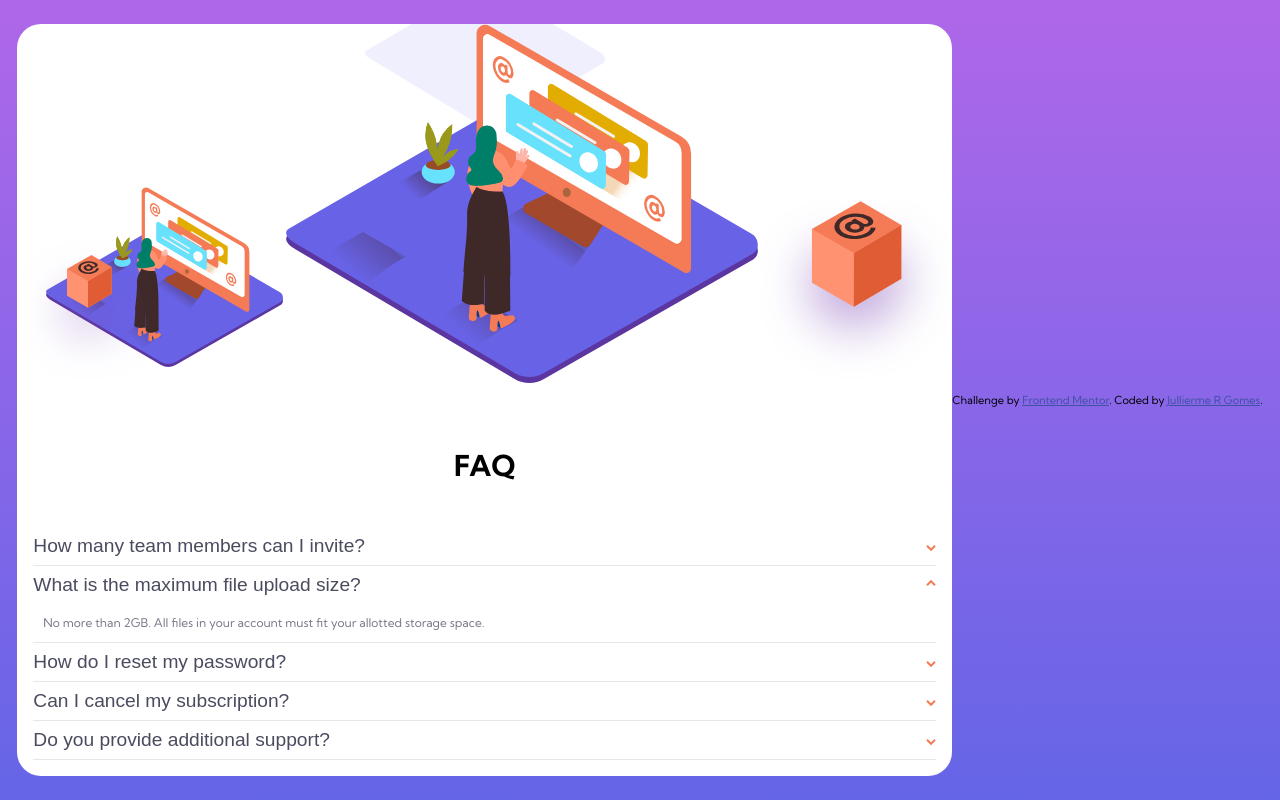
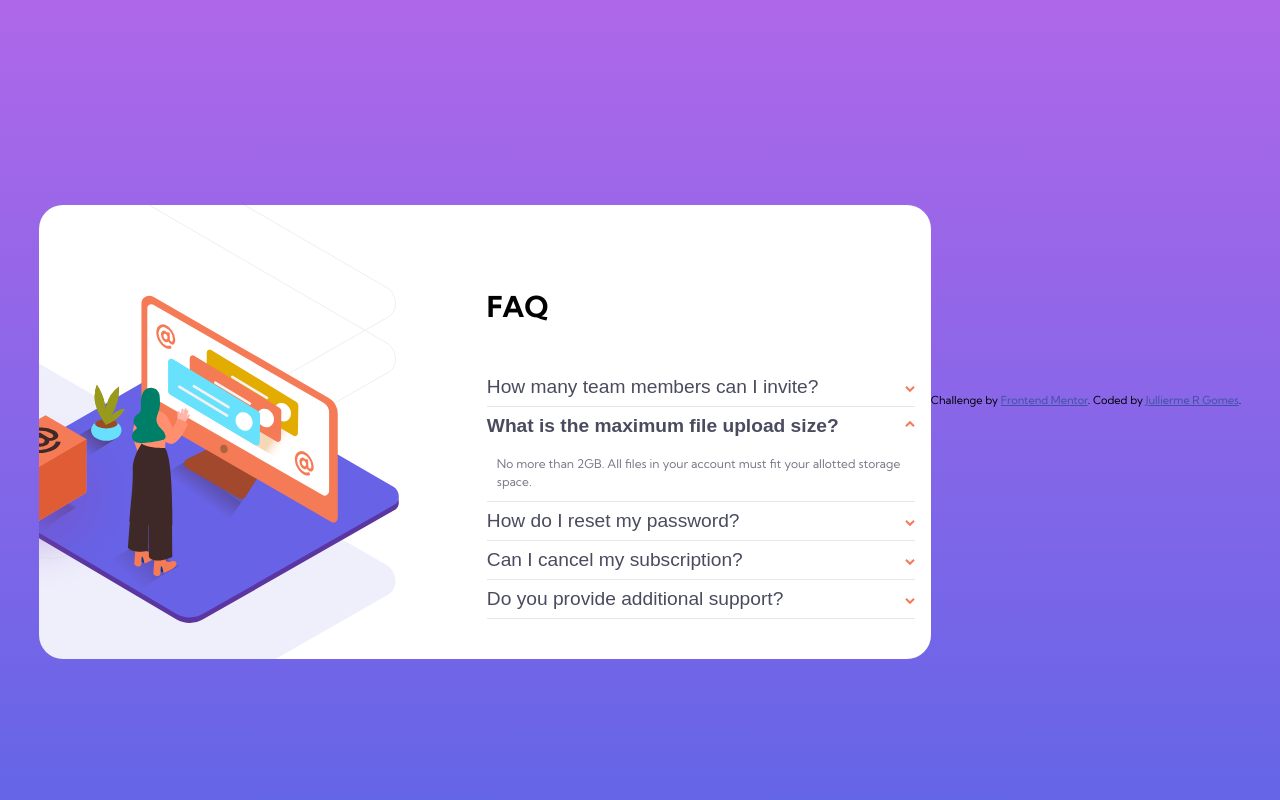
Before and after one commit to jullierme-r/faq-card, a plain HTML site: page index.html in a window 1280 px wide. Drawn offline with Linux system fonts and the light colour scheme.

Commit message:
Update style.css

```diff
--- a/styles/style.css
+++ b/styles/style.css
@@ -32,35 +32,39 @@ body {
     justify-content: center;
     align-items: center;
     position: relative;
-
 }
 
 .container {
-    background-color: #fff;
-    border-radius: 1.5rem;
-}
-
-.img-content {
     background-image: url('../images/bg-pattern-mobile.svg');
     background-repeat: no-repeat;
     background-position: 50% 0;
+    background-color: #fff;
+    border-radius: 1.5rem;
+    position: relative;
+    margin-top: 4rem;
 }
 
-.img-content #woman {
-    position: relative;
-    top: 30%;
-    left: 45%;
-    transform: translateX(-50%);
+#woman-mobile {
+    position: absolute;
+    top: -6.7rem;
+    left: 50%;
+    transform: translateX(-55%);
+}
+
+#woman-desktop, #box {
+    display: none;
 }
 
 .main-content {
     position: relative;
     padding: 1rem;
+    margin-top: 4rem;
 }
 
 .main-content h1 {
     text-align: center;
     font-size: 1.8rem;
+    font-weight: 700;
     margin: 2.5rem 0;
 }
 
@@ -83,6 +87,10 @@ body {
 
 .faq-btn.isOpen:after {
     transform: rotate(180deg);
+}
+
+.isOpen {
+    font-weight: 700;
 }
 
 .faq-btn:hover {
@@ -112,5 +120,49 @@ body {
 }
 
 .attribution a {
-    color: hsl(228, 45%, 44%);
+    color: #3e52a3;
 }
+
+@media screen and (min-width: 60rem) {
+    .container {
+        display: flex;
+        background-image: url('../images/bg-pattern-desktop.svg') ;
+        background-repeat: no-repeat;
+        background-position: -200% center;
+        background-size: 80%;
+        overflow: hidden;
+    }
+
+   #woman-mobile {
+       display: none;
+   }
+
+   #woman-desktop {
+       display: block;
+       max-width: 27rem;
+       position: relative;
+       top: 5.6rem;
+       left: -4.5rem;
+   }
+
+   #box {
+       display: block;
+       position: absolute;
+       top: 13rem;
+       left: -5.8rem;
+       z-index: 5;
+   }
+
+   .img-content, .main-content {
+       max-width: 28.75rem;
+    }
+
+   .main-content {
+       padding: 2.5rem 1rem 2.5rem 1rem;
+       margin-top: 0;
+   }
+
+   .main-content h1 {
+       text-align: left;
+    }
+}
```
